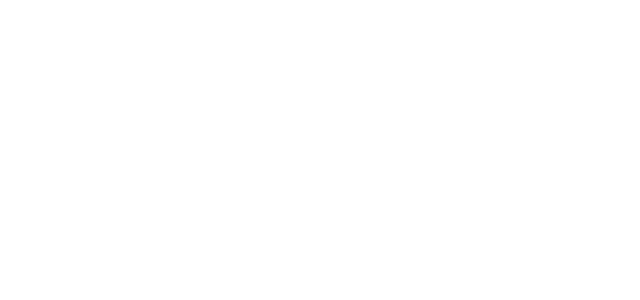
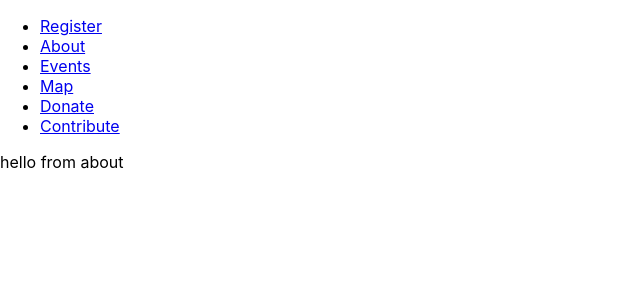
Before and after one commit to FindlayMB/ThemProfessionalHaters, a React (Create React App) app in the folder clean_to_green/: page / in a window 1280 px wide. Before the commit this address had no page. Shown: the top 300 px of the page, without its empty margins (0-640 px from the left). Built offline with nearby package versions, Linux system fonts and the light colour scheme.

Commit message:
added all the routing
Nav bar now has the routing to the pages and we check the absolute paths, no css yet

```diff
--- a/clean_to_green/src/App.jsx
+++ b/clean_to_green/src/App.jsx
@@ -1,5 +1,6 @@
 import react from "react";
 import { BrowserRouter, Route, Routes } from "react-router-dom";
+import Navbar from "./components/navbar/navbar";
 import About from "./components/about/about";
 import Events from "./components/events/events";
 import Map from "./components/map/map";
@@ -10,13 +11,19 @@ import Contribute from "./components/contribute/contribute";
 const App = () => {
   return (
     <>
-      <BrowserRouter>
+        <Navbar />
+        <div className="container">
         <Routes>
-          <Route path="/about" component={About} />
-          <Route path="/events" component={Events} />
-          <Route path="/map" component={Map} />
+          <Route path="/" element={<About />} />
+          <Route path="/about" component={<About />} />
+          <Route path="/events" component={<Events />} />
+          <Route path="/map" element={<Map />} />
+          <Route path="/register" element={<Register />} />
+          <Route path="/donate" element={<Donate />} />
+          <Route path="/contribute" element={<Contribute />} />
         </Routes>
-      </BrowserRouter>
+        </div>
+
     </>
   );
 };
--- a/clean_to_green/src/components/navbar/navbar.jsx
+++ b/clean_to_green/src/components/navbar/navbar.jsx
@@ -1,11 +1,32 @@
 import React from 'react'
+import {Link, useMatch, useResolvedPath } from 'react-router-dom'
 
-const navbar = () => {
+export default function Navbar() {
   return (
     <div>
-      <nav>nav</nav>
+      <nav className='navbar'>
+        <Link to ='/' className='sitetitle'></Link>
+        <ul>
+            <CustomLink to ='/register' label='Register'>Register</CustomLink>
+            <CustomLink to ='/about' label='About'>About</CustomLink>
+            <CustomLink to ='/events' label='Events'>Events</CustomLink>
+            <CustomLink to ='/map' label='Map'>Map</CustomLink>
+            <CustomLink to ='/donate' label='Donate'>Donate</CustomLink>
+            <CustomLink to ='/contribute' label='Contribute'>Contribute</CustomLink>
+        </ul>
+
+
+      </nav>
     </div>
   )
 }
 
-export default navbar
+function CustomLink( {to , children, ...props}){
+    const resolvedPath = useResolvedPath(to)
+    const isActive = useMatch({path: resolvedPath.pathname, end: true})
+    return (
+        <li className={isActive ? 'active' : ''}>
+            <Link to={to} {...props}>{children}</Link>
+        </li>
+    )
+}
--- a/clean_to_green/src/index.js
+++ b/clean_to_green/src/index.js
@@ -1,13 +1,16 @@
-import React from 'react';
-import ReactDOM from 'react-dom/client';
-import './index.css';
-import App from './App';
+import React from "react";
+import ReactDOM from "react-dom/client";
+import "./index.css";
+import App from "./App";
+import { BrowserRouter } from "react-router-dom";
 // import reportWebVitals from './reportWebVitals';
 
-const root = ReactDOM.createRoot(document.getElementById('root'));
+const root = ReactDOM.createRoot(document.getElementById("root"));
 root.render(
   <React.StrictMode>
-    <App />
+    <BrowserRouter>
+      <App />
+    </BrowserRouter>
   </React.StrictMode>
 );
 
```
